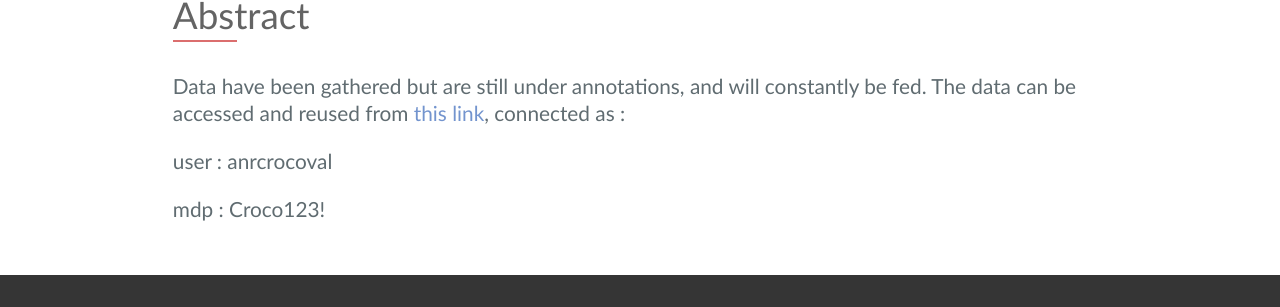
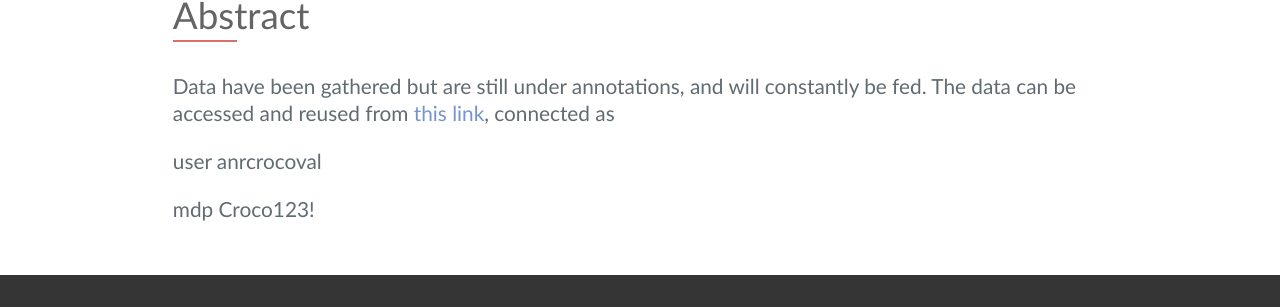
Before and after one commit to anrcrocoval/anrcrocoval.github.io, a Jekyll site: the page built from _posts/2023-08-01-del14.md, in a window 1280 px wide. Shown: the part 541-848 px from the top of the page. Built offline with Jekyll 4.4.1, drawn with Linux system fonts in a browser that asks for light colours.

Commit message:
updte del

```diff
--- a/Gemfile
+++ b/Gemfile
@@ -5,3 +5,4 @@ source 'https://rubygems.org'
 gemspec
 
 gem "webrick", "~> 1.7"
+gem "jekyll"
--- a/_posts/2023-08-01-del14.md
+++ b/_posts/2023-08-01-del14.md
@@ -5,13 +5,13 @@ year: 2023
 image: omero.jpg
 journal: database link
 authors: Perrine Paul-Gilloteaux
-
 layout: post-pub
 ---
-Data have been gathered but are still under annotations, and will constantly be fed. The data can be accessed and reused from [this link](https://omero.os-bird.glicid.fr/webclient/userdata/?experimenter=-1), connected as :
 
-user :
+Data have been gathered but are still under annotations, and will constantly be fed. The data can be accessed and reused from [this link](https://omero.os-bird.glicid.fr/webclient/userdata/?experimenter=-1), connected as
+
+user
 anrcrocoval
 
-mdp :
+mdp
 Croco123!
```
Also changed, not shown: _posts/2020-12-01-del16.md (+1 -1 lines), Gemfile.lock.
